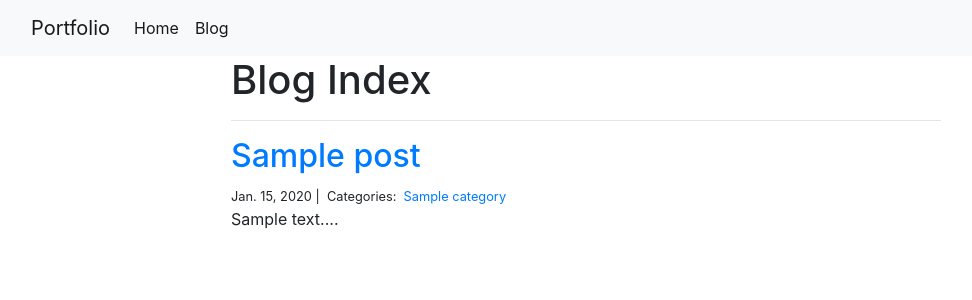
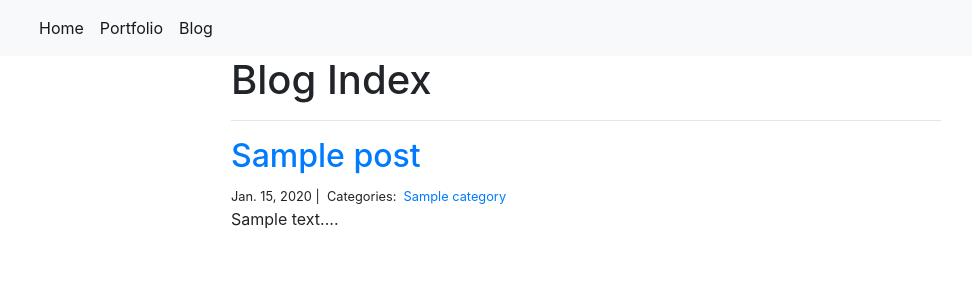
Before and after one commit to jaywongkot/portfolio2, a Django app: page /blog/ in a window 1280 px wide. Shown: the top 300 px of the page, without its empty margins (54-1026 px from the left). Run offline with Django 3.2, Linux system fonts and the light colour scheme; tables that the repository leaves empty hold one stand-in row (values such as "Sample post"); some libraries are stand-ins or nearby versions.

Commit message:
Add url to navbar menu

```diff
--- a/blog/views.py
+++ b/blog/views.py
@@ -18,7 +18,7 @@ def blog_category(request, category):
     )
     context = {
         "category": category,
-        "posts": posts
+        "posts": posts,
     }
     return render(request, "blog_category.html", context)
 
@@ -38,5 +38,9 @@ def blog_detail(request, pk):
             )
             comment.save()
 
-    context = {"post": post, "comments": comments, "form": form}
+    context = {
+        "post": post,
+        "comments": comments,
+        "form": form,
+    }
     return render(request, "blog_detail.html", context)
--- a/portfolio/templates/base.html
+++ b/portfolio/templates/base.html
@@ -13,21 +13,24 @@
   <body>
     <nav class="navbar navbar-expand-lg navbar-light bg-light">
       <div class="container">
-          <a class="navbar-brand" href="#">Portfolio</a>
-          <button class="navbar-toggler" type="button" data-toggle="collapse" data-target="#navbarSupportedContent" aria-controls="navbarSupportedContent" aria-expanded="false" aria-label="Toggle navigation">
-            <span class="navbar-toggler-icon"></span>
-          </button>
-
         <div class="collapse navbar-collapse" id="navbarSupportedContent">
           <ul class="navbar-nav mr-auto">
             <li class="nav-item active">
               <a class="nav-link" href="#">Home</a>
             </li>
             <li class="nav-item active">
-                <a class="nav-link" href="#">Blog</a>
+              <a class="nav-link" href="{% url 'project_index' %}">Portfolio</a>
+            </li>
+            <li class="nav-item active">
+              <a class="nav-link" href="{% url 'blog_index' %}">Blog</a>
             </li>
           </ul>
         </div>
+
+        <!-- <a class="navbar-brand" href="#">Portfolio</a>
+        <button class="navbar-toggler" type="button" data-toggle="collapse" data-target="#navbarSupportedContent" aria-controls="navbarSupportedContent" aria-expanded="false" aria-label="Toggle navigation">
+          <span class="navbar-toggler-icon"></span>
+        </button> -->
       </div>
     </nav>
     <div class="container">
--- a/projects/views.py
+++ b/projects/views.py
@@ -5,7 +5,7 @@ from projects.models import Project
 def project_index(request):
     projects = Project.objects.all()
     context = {
-        "projects": projects
+        "projects": projects,
     }
     return render(request, "project_index.html", context)
 
@@ -13,6 +13,6 @@ def project_index(request):
 def project_detail(request, pk):
     project = Project.objects.get(pk=pk)
     context = {
-        "project": project
+        "project": project,
     }
     return render(request, "project_detail.html", context)
```
Lines whose indentation alone changed are shown as unchanged.
